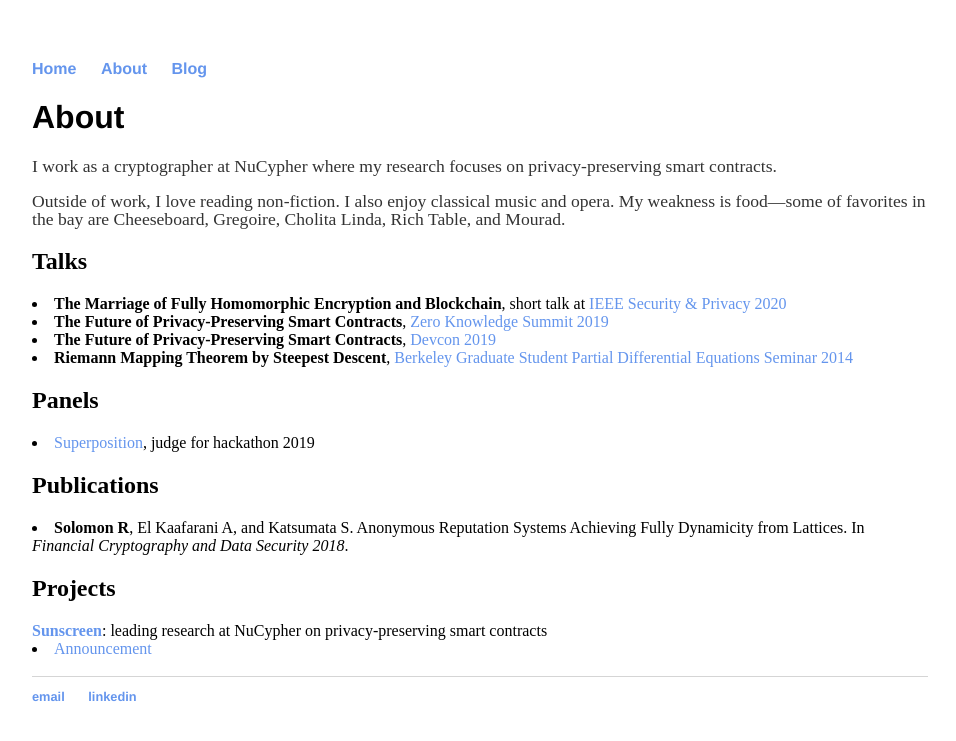
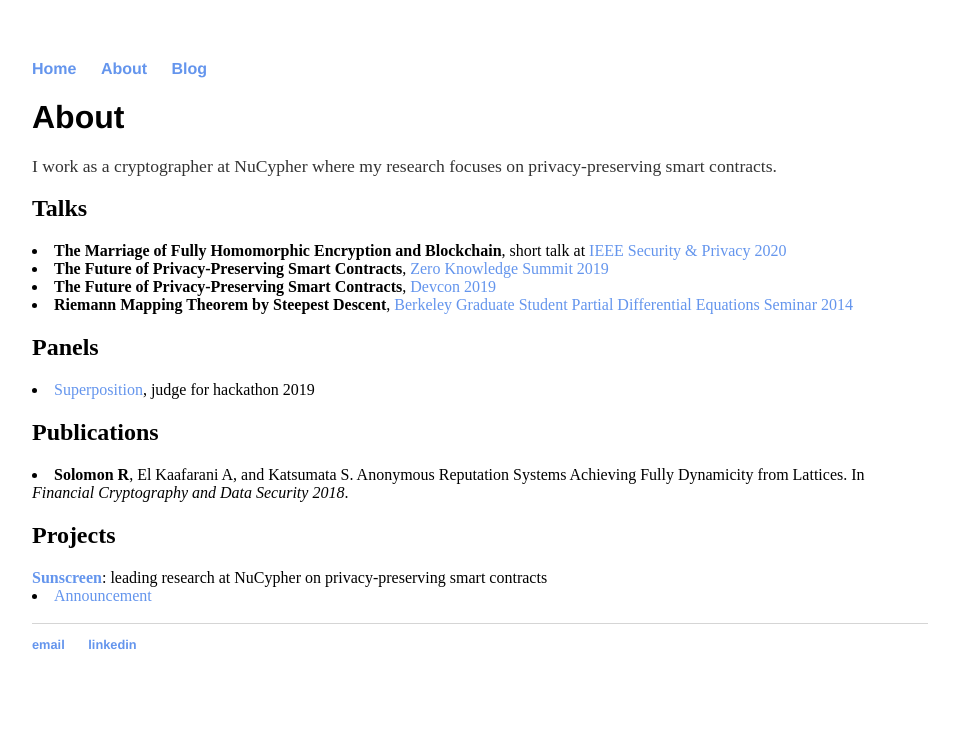
Before and after one commit to ravital/ravital.github.io, a Jekyll site: the page built from about/index.html, in a window 1280 px wide. Shown: the top 741 px of the page, without its empty margins (160-1116 px from the left). Built offline with Jekyll 4.4.1, drawn with Linux system fonts in a browser that asks for light colours.

Commit message:
Update index.html

```diff
--- a/about/index.html
+++ b/about/index.html
@@ -7,7 +7,6 @@ title: About Ravital Solomon
 			<h1>About</h1>
 			<p> I work as a cryptographer at NuCypher where my research focuses on privacy-preserving smart contracts.</p>
 
-			<p> Outside of work, I love reading non-fiction. I also enjoy classical music and opera. My weakness is food&mdash;some of favorites in the bay are Cheeseboard, Gregoire, Cholita Linda, Rich Table, and Mourad.</p>
 
 			<h2>Talks</h2>
 			<li><strong>The Marriage of Fully Homomorphic Encryption and Blockchain</strong>, short talk at <a href="https://www.ieee-security.org/TC/SP2020/program-shorttalks.html">IEEE Security & Privacy 2020</a></li>
```
